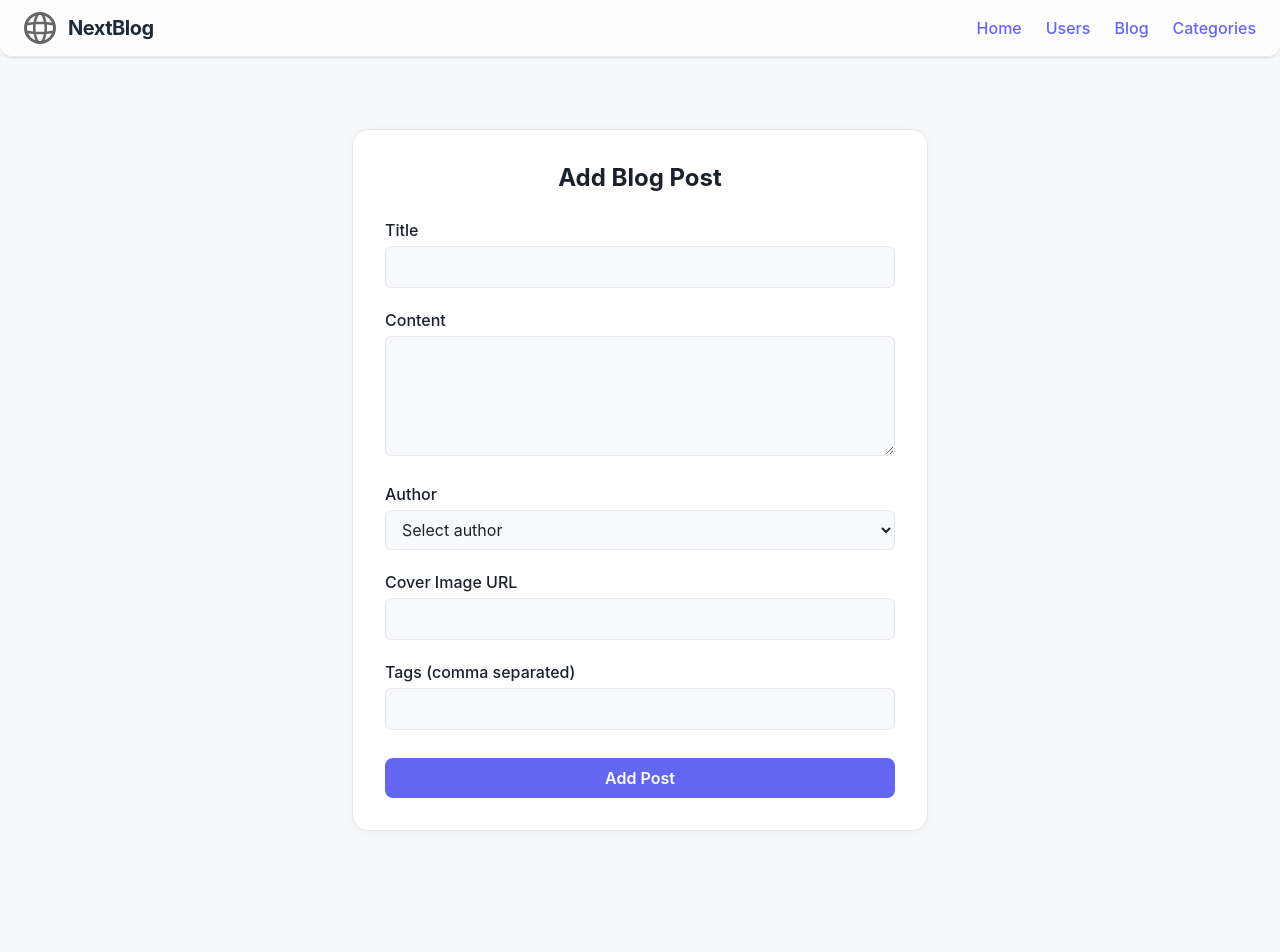
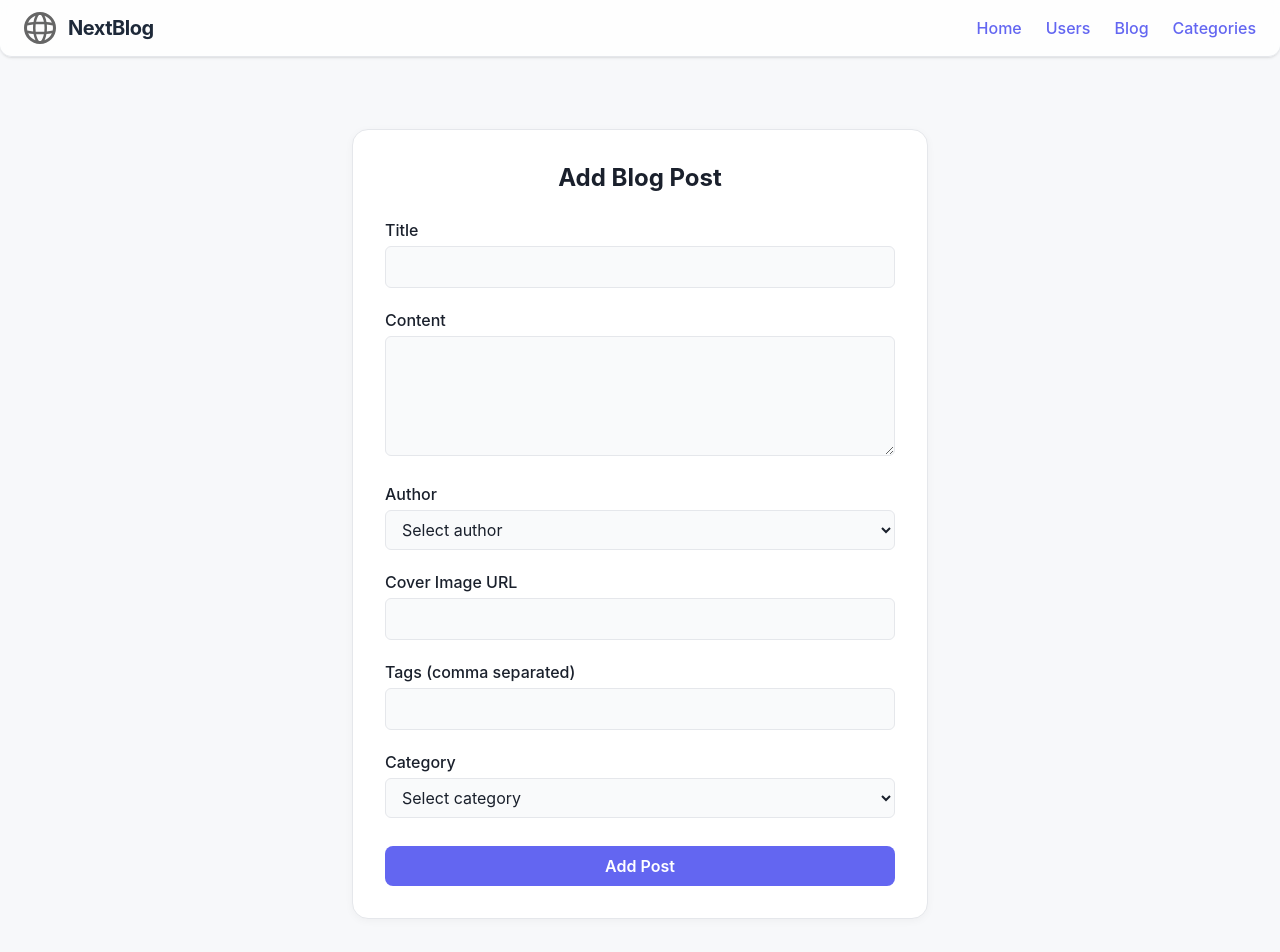
Before and after one commit to ChristineToraque/toraque_project_nextjs, a Next.js app: page /blog/add in a window 1280 px wide. Shown: the top 952 px of the page. Before the commit the page ends 871 px from the top, so only its background shows below. Built offline with nearby package versions, Linux system fonts and the light colour scheme.

Commit message:
include categories when adding a blog post

```diff
--- a/app/api/categories/route.ts
+++ b/app/api/categories/route.ts
@@ -1,11 +1,31 @@
 import { NextRequest, NextResponse } from "next/server";
-import { Category } from "@/types/Category";
+import { Category } from "@/types/category";
 
 export type CategoryApiType = Category;
 
 let categories: CategoryApiType[] = [
-  { id: "1", name: "General" },
-  { id: "2", name: "Tech" },
+  {
+    id: "1",
+    name: "General",
+    content: "",
+    authorId: "",
+    createdAt: new Date().toISOString(),
+    updatedAt: new Date().toISOString(),
+    tags: [],
+    coverImageUrl: "",
+    categoryIds: [],
+  },
+  {
+    id: "2",
+    name: "Tech",
+    content: "",
+    authorId: "",
+    createdAt: new Date().toISOString(),
+    updatedAt: new Date().toISOString(),
+    tags: [],
+    coverImageUrl: "",
+    categoryIds: [],
+  },
 ];
 
 export const dynamic = "force-dynamic";
@@ -18,11 +38,21 @@ export async function POST(request: NextRequest) {
   try {
     const data = await request.json();
     if (!data.name || typeof data.name !== "string" || !data.name.trim()) {
-      return NextResponse.json({ error: "Category name is required." }, { status: 400 });
+      return NextResponse.json(
+        { error: "Category name is required." },
+        { status: 400 }
+      );
     }
     const newCategory: CategoryApiType = {
       id: (categories.length + 1).toString(),
       name: data.name.trim(),
+      content: data.content ||"",
+      authorId: data.authorId || "",
+      createdAt: new Date().toISOString(),
+      updatedAt: new Date().toISOString(),
+      tags: data.tags || [],
+      coverImageUrl: data.coverImageUrl || "",
+      categoryIds: data.categoryIds || [],
     };
     categories.push(newCategory);
     return NextResponse.json({ message: "Category added successfully", category: newCategory }, { status: 201 });
--- a/app/blog/add/page.tsx
+++ b/app/blog/add/page.tsx
@@ -3,6 +3,7 @@
 import { useState, useEffect } from "react";
 import { useRouter } from "next/navigation";
 import { UserApiType } from "@/app/api/users/route";
+import { Category } from "@/types/category";
 
 export default function AddBlogPage() {
   const [title, setTitle] = useState("");
@@ -13,10 +14,18 @@ export default function AddBlogPage() {
   const [users, setUsers] = useState<UserApiType[]>([]);
   const [error, setError] = useState("");
   const [loading, setLoading] = useState(false);
+  const [categories, setCategories] = useState<Category[]>([]);
+  const [selectedCategory, setSelectedCategory] = useState<string>("");
   const router = useRouter();
 
   useEffect(() => {
     fetch("/api/users").then((res) => res.json()).then(setUsers);
+  }, []);
+
+  useEffect(() => {
+    fetch("/api/categories")
+      .then((res) => res.json())
+      .then((data) => setCategories(data));
   }, []);
 
   const handleSubmit = async (e: React.FormEvent) => {
@@ -39,7 +48,7 @@ export default function AddBlogPage() {
       const res = await fetch("/api/blog", {
         method: "POST",
         headers: { "Content-Type": "application/json" },
-        body: JSON.stringify({ title, content, authorId, coverImageUrl, tags }),
+        body: JSON.stringify({ title, content, authorId, coverImageUrl, tags, categoryId: selectedCategory }),
       });
       if (!res.ok) throw new Error("Failed to add blog post");
       router.push("/blog");
@@ -108,6 +117,22 @@ export default function AddBlogPage() {
             }
           />
         </div>
+        <div>
+          <label className="block mb-1 font-medium">Category</label>
+          <select
+            className="w-full"
+            value={selectedCategory}
+            onChange={e => setSelectedCategory(e.target.value)}
+            required
+          >
+            <option value="">Select category</option>
+            {categories.map(cat => (
+              <option key={cat.id} value={cat.id}>
+                {cat.name}
+              </option>
+            ))}
+          </select>
+        </div>
         {error && (
           <div className="text-red-500 text-sm text-center">{error}</div>
         )}
--- a/types/Category.ts
+++ /dev/null
@@ -1,4 +0,0 @@
-export interface Category {
-  id: string;
-  name: string;
-}
--- /dev/null
+++ b/types/category.ts
@@ -0,0 +1,13 @@
+export interface Category {
+  id: string;
+  name: string;
+  content: string;
+  authorId: string;
+  createdAt: string;
+  updatedAt: string;
+
+  // Mga optional fields
+  tags?: string[];
+  coverImageUrl?: string;
+  categoryIds?: string[];
+}
```
